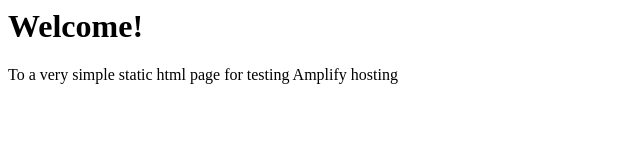
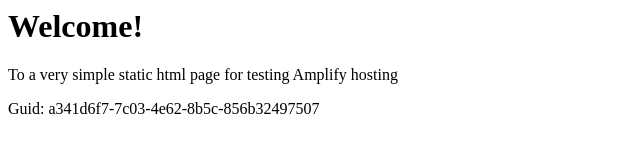
Before and after one commit to amplify-github-test-hkg/Github-PR-Commit-Integration-Test-DoNotTouch-GitHubAutoBuildPrPreviewCanaryTest-v1-prod-ap-east-1, a website: page src/index.html in a window 1280 px wide. Shown: the whole page, without its empty margins (0-640 px from the left). Drawn offline with Linux system fonts and the light colour scheme.

Commit message:
commit from integ tests

```diff
--- a/src/index.html
+++ b/src/index.html
@@ -1,3 +1,5 @@
+
+
 <html lang="en">
 
 <head>
@@ -10,6 +12,6 @@
 <body>
     <h1>Welcome!</h1>
     <p>To a very simple static html page for testing Amplify hosting</p>
-</body>
+    <p>Guid: a341d6f7-7c03-4e62-8b5c-856b32497507</p></body>
 
 </html>
```
